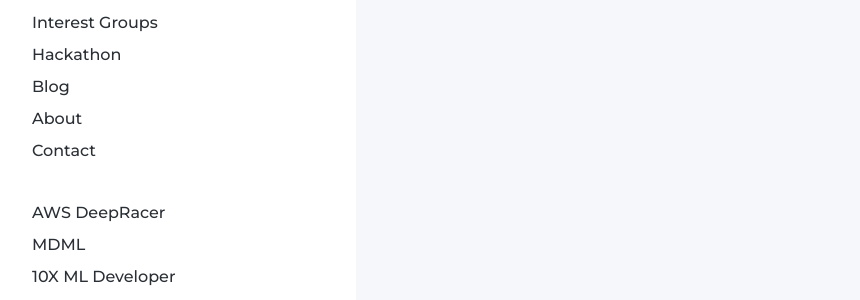
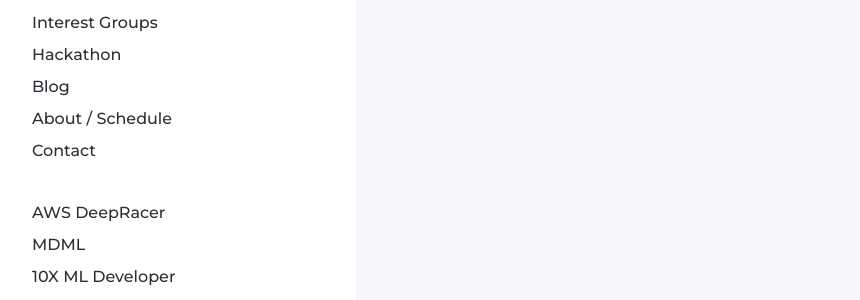
Before and after one commit to seoulai/seoulai.github.io, a Jekyll site: the page built from _pages/hackathon-kr.md, in a window 1280 px wide. Shown: the part 430-730 px from the top of the page, without its empty margins (28-888 px from the left). Built offline with Jekyll 4.4.1, drawn with Linux system fonts in a browser that asks for light colours; nearby versions of some CDN libraries.

Commit message:
Change Menu name

```diff
--- a/_data/settings.yml
+++ b/_data/settings.yml
@@ -15,7 +15,7 @@
       url: '/hackathon'
     - title: 'Blog'
       url: '/blog/'
-    - title: 'About'
+    - title: 'About / Schedule'
       url: '/about'
     - title: 'Contact'
       url: '/contact'
```
